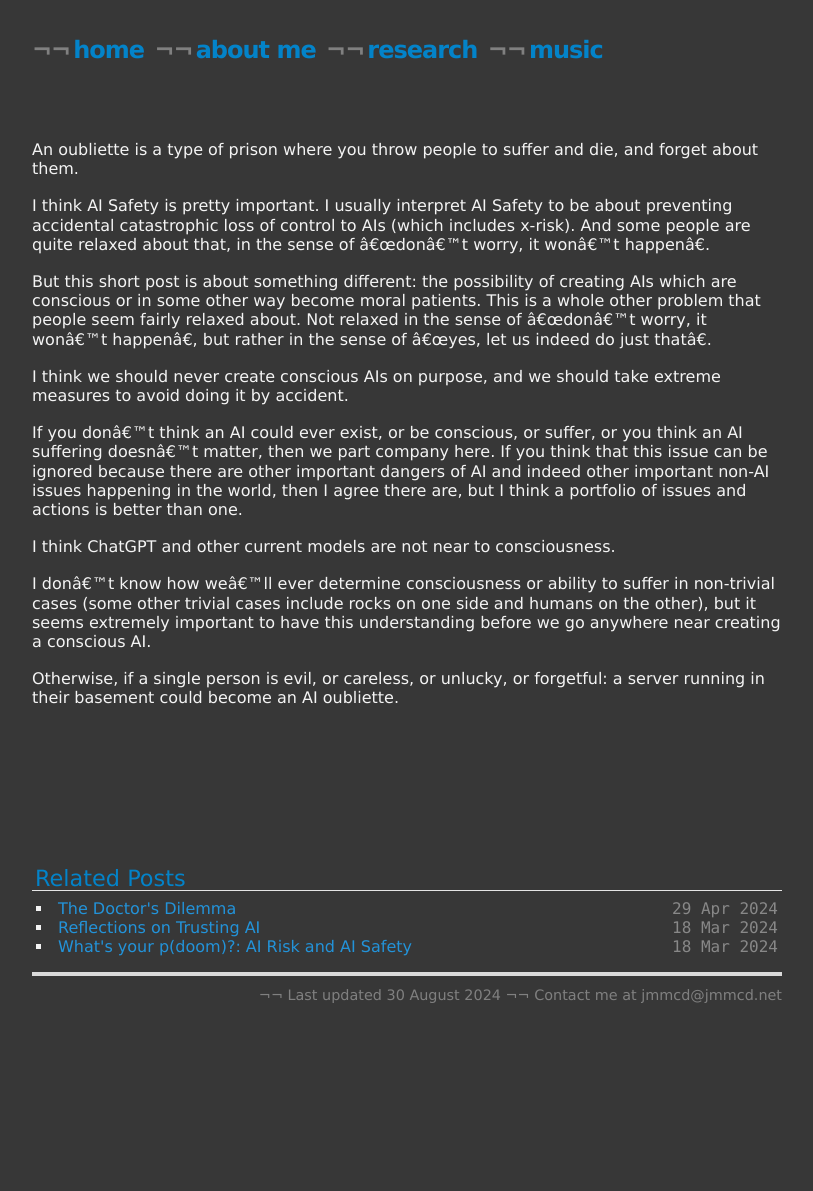
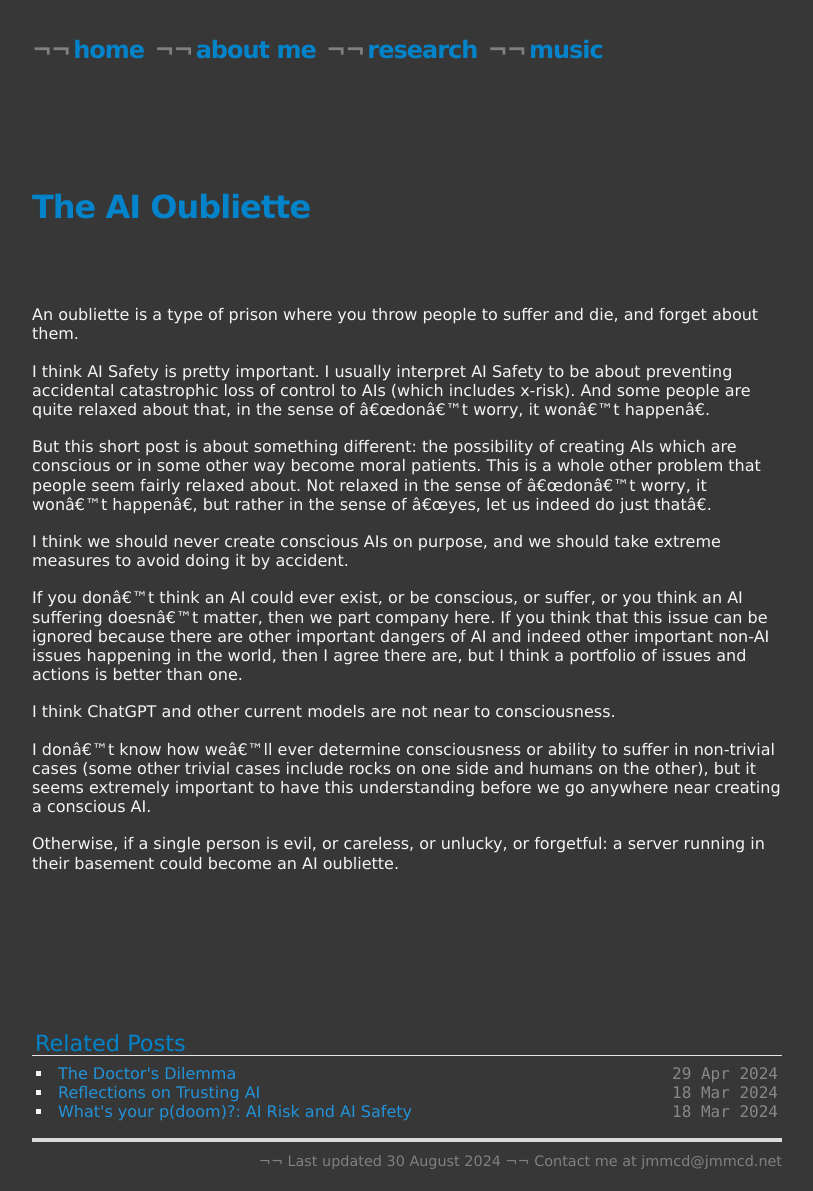
Before and after one commit to jmmcd/jmmcd.github.com, a Jekyll site: the page built from _posts/2024-02-11-the-ai-oubliette.md, in a window 1280 px wide. Shown: the whole page, without its empty margins (233-1046 px from the left). Built offline with Jekyll 4.4.1, drawn with Linux system fonts in a browser that asks for light colours; before the commit the page ends 1026 px from its top, so only the background shows below that.

Commit message:
add title

```diff
--- a/_posts/2024-02-11-the-ai-oubliette.md
+++ b/_posts/2024-02-11-the-ai-oubliette.md
@@ -3,6 +3,8 @@ title: The AI Oubliette
 layout: post
 tags: artificial_intelligence
 ---
+
+# The AI Oubliette
 
 An oubliette is a type of prison where you throw people to suffer and die, and forget about them.
 
```
